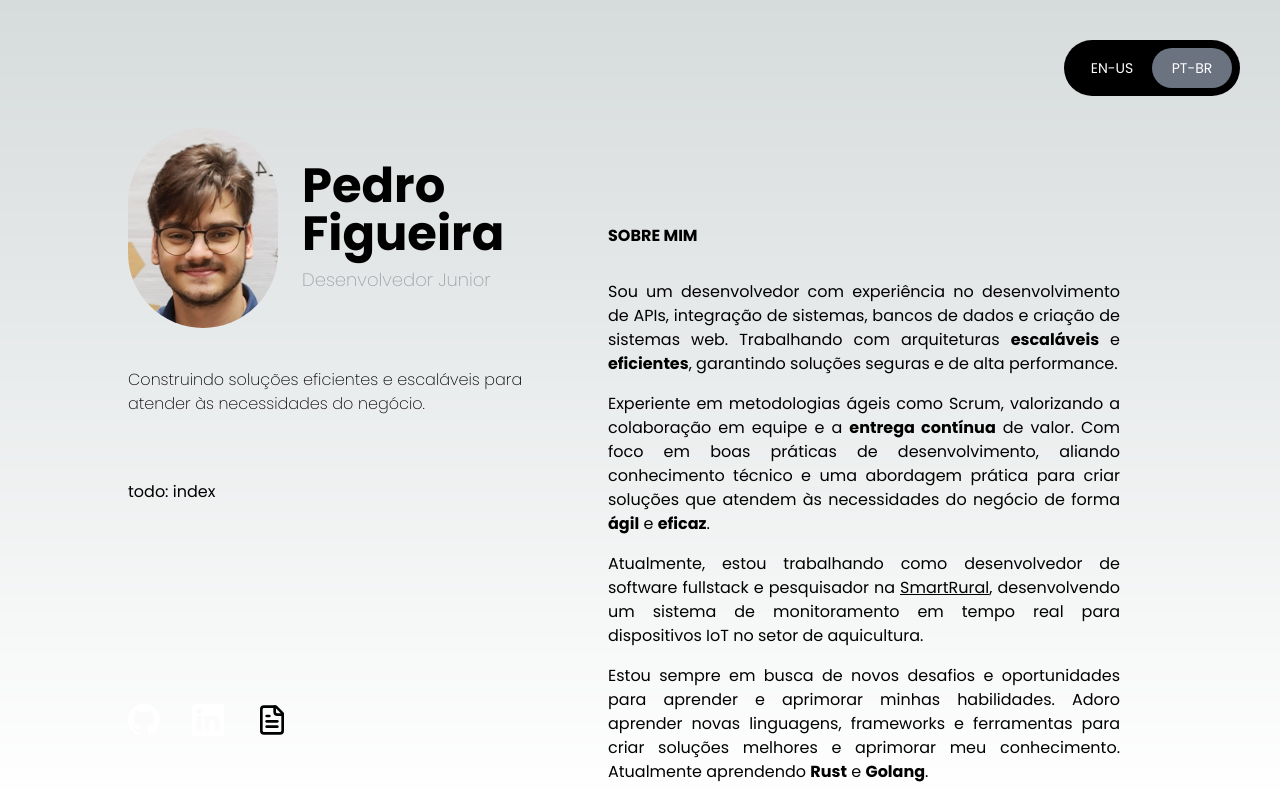
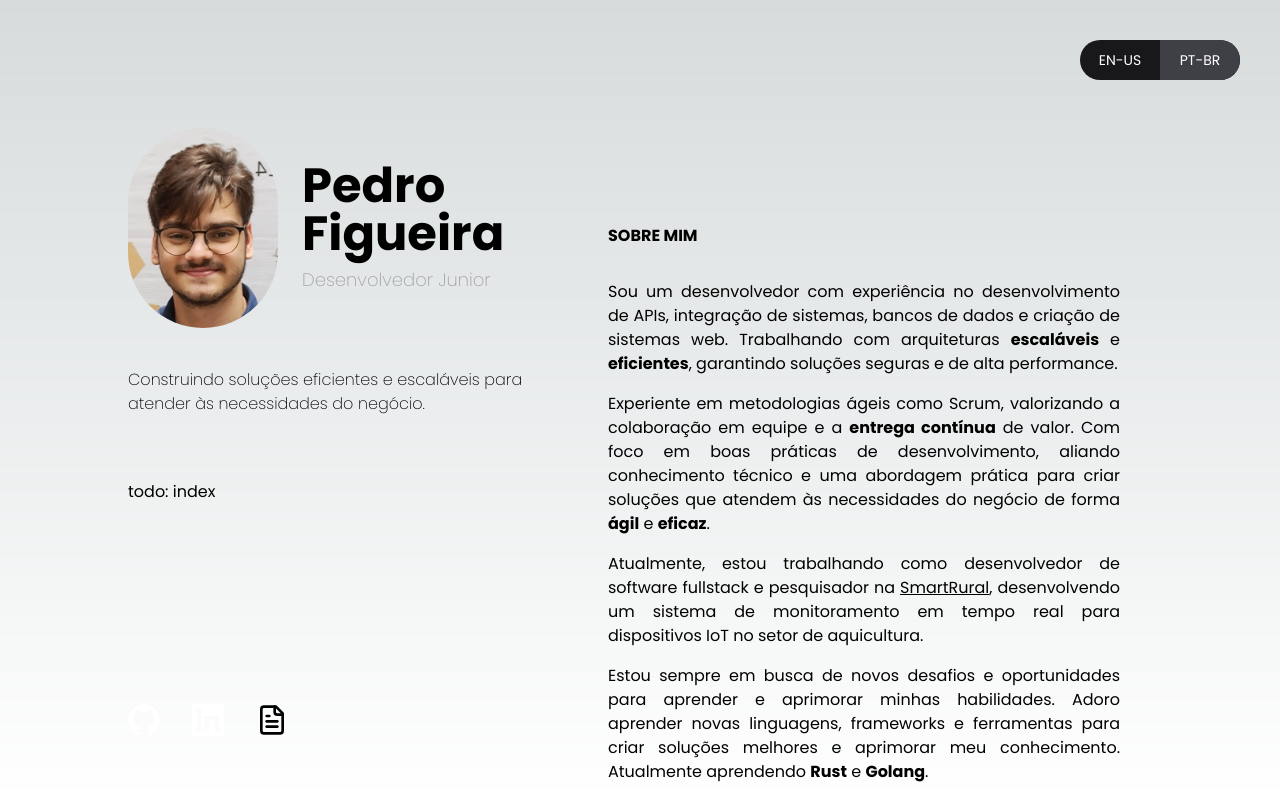
Before and after one commit to PepeuFBV/portfolio, a Next.js app: page / in a window 1280 px wide. Shown: the top 800 px of the page. Built offline with nearby package versions, Linux system fonts and the light colour scheme.

Commit message:
Language switch animation fixes

```diff
--- a/src/components/core/LanguageSwitch/index.tsx
+++ b/src/components/core/LanguageSwitch/index.tsx
@@ -1,6 +1,7 @@
 'use client'
 
 import React, { useState } from 'react'
+import { motion } from 'framer-motion'
 
 enum Languages {
     EN = 'en',
@@ -19,17 +20,22 @@ const LanguageSwitch: React.FC<LanguageSwitchProps> = ({ switchLanguage }) => {
     }
 
     return (
-        <div className='fixed right-0 top-0 mt-10 mr-10 justify-center items-center'>
-            <div className='flex bg-black items-center rounded-full p-2'>
+        <div className='fixed right-0 top-0 mt-10 mr-10 flex justify-center items-center'>
+            <div className='relative w-40 h-10 bg-zinc-900 rounded-full overflow-hidden'>
+                <motion.div
+                    className='absolute top-0 left-0 w-1/2 h-full bg-zinc-700'
+                    animate={{ x: currentLanguage === Languages.EN ? 0 : '100%' }}
+                    transition={{ duration: 0.9 }}
+                />
                 <div
-                    className={`h-10 w-20 flex items-center justify-center rounded-full cursor-pointer ${currentLanguage === Languages.EN ? 'bg-gray-500' : 'bg-transparent'}`}
-                    onClick={() => handleLanguageSwitch()}
+                    className='absolute top-0 left-0 w-1/2 h-full flex items-center justify-center cursor-pointer'
+                    onClick={handleLanguageSwitch}
                 >
                     <div className='text-white text-sm'>EN-US</div>
                 </div>
                 <div
-                    className={`h-10 w-20 flex items-center justify-center rounded-full cursor-pointer ${currentLanguage === Languages.PTBR ? 'bg-gray-500' : 'bg-transparent'}`}
-                    onClick={() => handleLanguageSwitch()}
+                    className='absolute top-0 right-0 w-1/2 h-full flex items-center justify-center cursor-pointer'
+                    onClick={handleLanguageSwitch}
                 >
                     <div className='text-white text-sm'>PT-BR</div>
                 </div>
```
